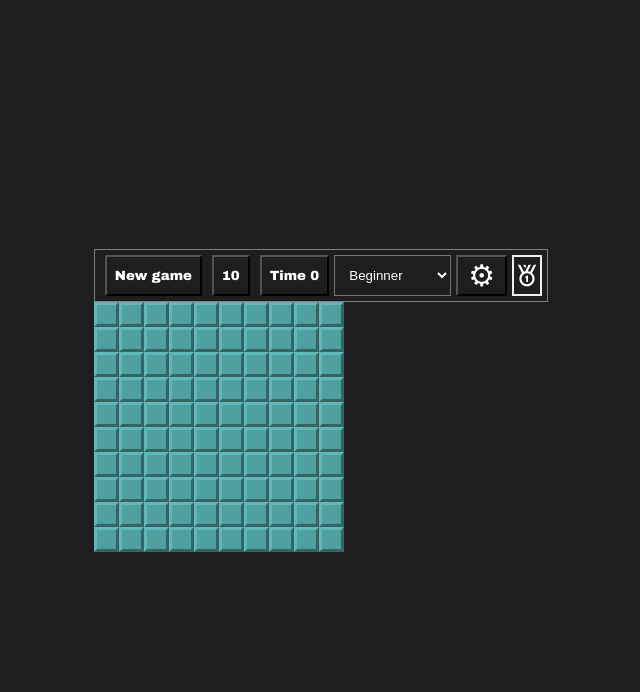
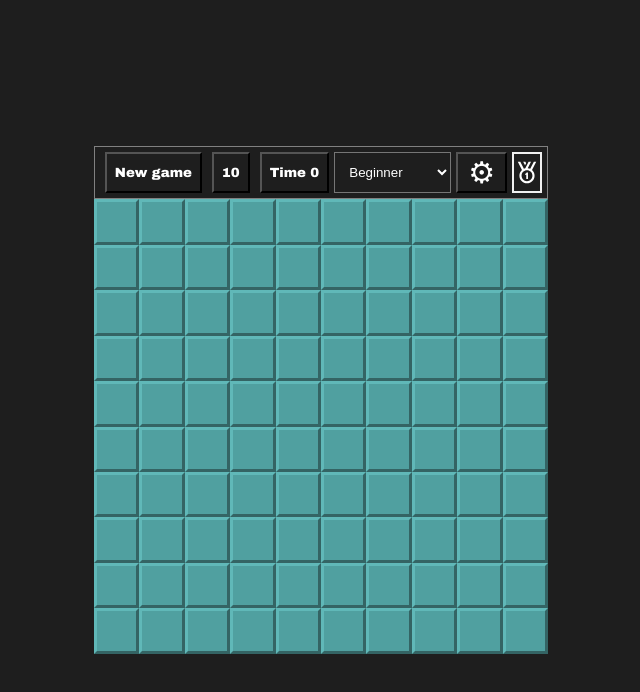
Before and after one commit to gagikpog/minesweeper_js, a Next.js app: page / in a window 1280 px wide. Shown: the top 692 px of the page, without its empty margins (319-959 px from the left). Built offline with nearby package versions, Linux system fonts and the light colour scheme.

Commit message:
new items model

```diff
--- a/components/item.tsx
+++ b/components/item.tsx
@@ -1,25 +1,13 @@
 import { MouseEvent } from "react";
-import { Item as ItemModel, ViewModel } from "../public/src/js/item";
-
-export enum ItemState {
-    opened = 'opened',
-    flag = 'flag',
-    hidden = 'hidden'
-}
-
-export interface IItem extends ItemModel {
-    val: number;
-    opened: boolean;
-    flag: boolean;
-    view: ViewModel;
-}
+import { getKey } from "../game/function";
+import { MapItem } from "../game/mapItem";
+import { GameMap } from "../game/types";
 
 interface IItemProps {
-    item: IItem;
-    size: number;
+    map: GameMap;
     row: number;
     cell: number;
-    onClick: (item: ItemModel, row: number, cell: number, eventType: string) => void;
+    onClick: (item: MapItem, row: number, cell: number, eventType: string) => void;
 }
 
 interface IEnets {
@@ -28,41 +16,19 @@ interface IEnets {
 
 export default function Item(props: IItemProps): JSX.Element {
 
-    const style = {
-        width: props.size,
-        height: props.size
-    };
+    const style = {};
 
-    const classes = props.item?.view?.classList?.value || '';
+    const classes = 'cell';
 
     const onClick = (event: MouseEvent<HTMLDivElement>) => {
-        props.onClick(props.item, props.row, props.cell, 'click');
+        props.onClick(item, props.row, props.cell, 'click');
     }
 
-    if (props.item.opened) {
-        return opened(props.item, style, classes, {onClick});
-    } else if (props.item.flag) {
-        return flag(props.item, style, classes, {onClick});
-    } else {
-        return hidden(props.item, style, classes, {onClick});
-    }
-}
+    const item = props.map?.[getKey(props.row, props.cell)];
 
-
-function opened(item: IItem, style: object, classes: string, events: IEnets): JSX.Element {
     return (
-        <div style={style} className={classes} {...events} ></div>
+        <div style={style} className={classes} onClick={onClick} >
+            <div className="cell-content"></div>
+        </div>
     );
 }
-
-function hidden(item: IItem, style: object, classes: string, events: IEnets): JSX.Element {
-    return (
-        <div style={style} className={classes} {...events}></div>
-    );
-}
-
-function flag(item: IItem, style: object, classes: string, events: IEnets): JSX.Element {
-    return (
-        <div style={style} className={classes} {...events}></div>
-    );
-}
--- a/components/view.tsx
+++ b/components/view.tsx
@@ -1,9 +1,13 @@
-import Item, { IItem } from "./item";
+import { MapItem } from "../game/mapItem";
+import { GameMap } from "../game/types";
+import Item from "./item";
 
 interface IViewProps {
-    map: IItem[][];
+    map: GameMap;
     size: number;
-    itemClick: (item: IItem, row: number, cell: number, eventType: string) => void;
+    width: number;
+    height: number;
+    itemClick: (item: MapItem, row: number, cell: number, eventType: string) => void;
 }
 
 export default function View(props: IViewProps): JSX.Element {
@@ -11,15 +15,15 @@ export default function View(props: IViewProps): JSX.Element {
     return (
         <div>
             {
-                props.map.map((row, rowIndex) => {
+                // TODO: Придумать что то получке
+                Array(props.height).fill(null).map((_, rowIndex) => {
                     return (
                         <div key={rowIndex} className='tw-flex'>
                             {
-                                row.map((item, cellIndex) => {
+                                Array(props.width).fill(null).map((_, cellIndex) => {
                                     return <Item
                                         key={cellIndex}
-                                        item={item}
-                                        size={props.size}
+                                        map={props.map}
                                         row={rowIndex}
                                         cell={cellIndex}
                                         onClick={props.itemClick} />
--- /dev/null
+++ b/game/constants.ts
@@ -0,0 +1,2 @@
+export const MAX_GAME_WIDTH = 30;
+export const MAX_GAME_HEIGHT = 16;
--- /dev/null
+++ b/game/function.ts
@@ -0,0 +1,76 @@
+import { MAX_GAME_HEIGHT, MAX_GAME_WIDTH } from "./constants";
+import { MapItem } from "./mapItem";
+import { GameMap, IPoint } from "./types";
+
+export function generateMap(width: number, height: number): GameMap {
+    const newMap: GameMap = {};
+    for (let row = 0; row < height; row++) {
+        for (let cell = 0; cell < width; cell++) {
+            newMap[getKey(row, cell)] = new MapItem();
+        }
+    }
+    return newMap;
+}
+
+export function randomfillMap(point: IPoint, width: number, height: number, minesCount: number): GameMap {
+
+    const map = generateMap(MAX_GAME_WIDTH, MAX_GAME_HEIGHT);
+
+    const addMine = () => {
+        // const nextPos = positions();
+        const rand = () => {
+            const x = Math.floor(Math.random() * 1000) % width;
+            const y = Math.floor(Math.random() * 1000) % height;
+            return { x, y };
+            // return nextPos.next().value;
+        };
+        let r = null;
+        let n = 100;
+        let done = false;
+        do {
+            r = rand();
+            const inClick = Math.abs(r.x - point.x) <= 1 && Math.abs(r.y - point.y) <= 1;
+            done = map[getKey(r.y, r.x)].val >= 8 || inClick;
+        } while (done && n--);
+
+        if (n) {
+            map[getKey(r.y, r.x)].val = 9;
+            checkBlock(r, width, height, map, (a) => {
+                if (a.val < 8) {
+                    a.val++;
+                }
+            });
+        }
+    }
+
+    for (let i = 0; i < minesCount; i++) {
+        addMine();
+    }
+
+    return map;
+
+}
+
+export function getKey(row: number, cell: number): string {
+    return `${row}-${cell}`;
+}
+
+type CheckBlockCallback = (item: MapItem, res?: object) => void;
+
+export function checkBlock(
+    point: IPoint,
+    width: number,
+    height: number,
+    map: GameMap,
+    callback: CheckBlockCallback
+): object {
+    const startX = point.x - 1 >= 0 ? point.x - 1 : point.x;
+    const startY = point.y - 1 >= 0 ? point.y - 1 : point.y;
+    let res = {};
+    for (let i = startY; i < height && i <= point.y + 1; i++) {
+        for (let j = startX; j < width && j <= point.x + 1; j++) {
+            callback(map[getKey(i, j)], res);
+        }
+    }
+    return res;
+}
--- /dev/null
+++ b/game/mapItem.ts
@@ -0,0 +1,13 @@
+import { Notifier, ItemState } from "./types";
+
+export class MapItem {
+    val: number = 0;
+    state: ItemState = ItemState.hidden;
+
+    constructor(item?: MapItem) {
+        if (item) {
+            this.val = item.val;
+            this.state = item.state;
+        }
+    }
+}
--- /dev/null
+++ b/game/types.ts
@@ -0,0 +1,15 @@
+import { MapItem } from "./mapItem";
+
+export enum ItemState {
+    opened = 'opened',
+    flag = 'flag',
+    hidden = 'hidden'
+}
+
+export type Notifier = (action: string, payload?: any) => void;
+export type GameMap = {[key: string]: MapItem};
+
+export interface IPoint {
+    x: number;
+    y: number;
+}
--- a/pages/home.tsx
+++ b/pages/home.tsx
@@ -3,7 +3,6 @@ import { Inter } from '@next/font/google'
 import styles from '../styles/Home.module.css'
 import { useEffect, useState } from 'react';
 import View from '../components/view';
-import { Game } from '../public/src/js/game';
 import { Item } from '../public/src/js/item';
 import { useDispatch, useSelector } from 'react-redux';
 import { RootState, setGameMap } from '../store/main';
@@ -17,6 +16,9 @@ export default function Home() {
     const dispatch =  useDispatch();
 
     const gameMap = useSelector((state: RootState) => state.gameMap);
+    const width = useSelector((state: RootState) => state.width);
+    const height = useSelector((state: RootState) => state.height);
+    const blockSize = useSelector((state: RootState) => state.blockSize);
 
     const [options] = useState(() => [
         { value: 'beginner', text: 'Beginner' },
@@ -24,21 +26,8 @@ export default function Home() {
         { value: 'advanced', text: 'Advanced' },
     ]);
 
-    const onMapChanged = (newMap) => {
-        dispatch(setGameMap(newMap));
-    };
+    const itemClick = (item: Item, row: number, cell: number, eventType: string): void => {
 
-    let [game] = typeof window !== 'undefined' ? useState(() => new Game(onMapChanged)) : [];
-
-    if (typeof window !== 'undefined') {
-        // @ts-ignore
-        window.currentGame = game;
-    }
-
-    const itemClick = (item: Item, row: number, cell: number, eventType: string): void => {
-        if (game) {
-            game.itemClick(item, row, cell, eventType);
-        }
     }
 
     return (
@@ -73,8 +62,12 @@ export default function Home() {
                 </div>
                 <div className="scroll-container">
                     {
-                        // @ts-ignore
-                        game ? <View map={game.map} size={Game.blockSize.value} itemClick={itemClick}></View> : null
+                        <View
+                            map={gameMap}
+                            size={blockSize.value}
+                            width={width}
+                            height={height}
+                            itemClick={itemClick}/>
                     }
                 </div>
             </main>
--- a/store/main.ts
+++ b/store/main.ts
@@ -1,4 +1,6 @@
 import { createSlice, configureStore } from '@reduxjs/toolkit';
+import { MAX_GAME_HEIGHT, MAX_GAME_WIDTH } from '../game/constants';
+import { generateMap } from '../game/function';
 
 const gameSlice = createSlice({
     name: 'game',
@@ -6,7 +8,7 @@ const gameSlice = createSlice({
         width: 10,
         height: 10,
         blockSize: {
-            value: 25,
+            value: 50,
             min: 25,
             max: 70,
             default: 25
@@ -16,7 +18,7 @@ const gameSlice = createSlice({
         godMode: true,
         animationSpeed: 50,
         defaultAnimationSpeed: 50,
-        gameMap: []
+        gameMap: generateMap(MAX_GAME_WIDTH, MAX_GAME_HEIGHT)
     },
     reducers: {
         setGameMap: (state, action) => {
--- a/styles/main.scss
+++ b/styles/main.scss
@@ -14,6 +14,7 @@
     background-color: #50A0A0;
     outline: outset 3px #60b8b8;
     outline-offset: -3px;
+    width: 100%;
 }
 #game {
     border-spacing: 0;
@@ -142,6 +143,11 @@ select {
     content: "\1F6A9";
     font-weight: 1000;
 }
+
+.cell-content {
+    padding-top: 100%;
+}
+
 .head {
     border: 1px solid gray;
     padding: 5px;
```
